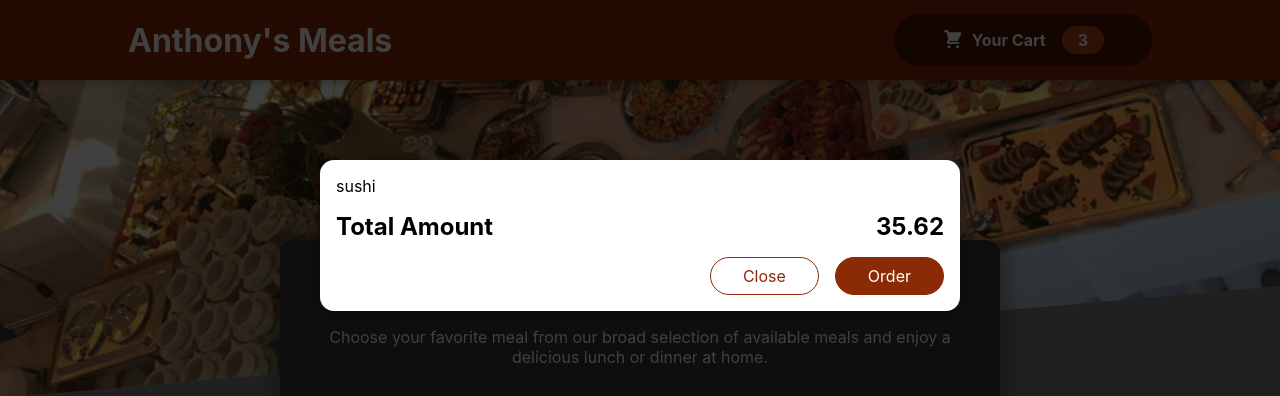
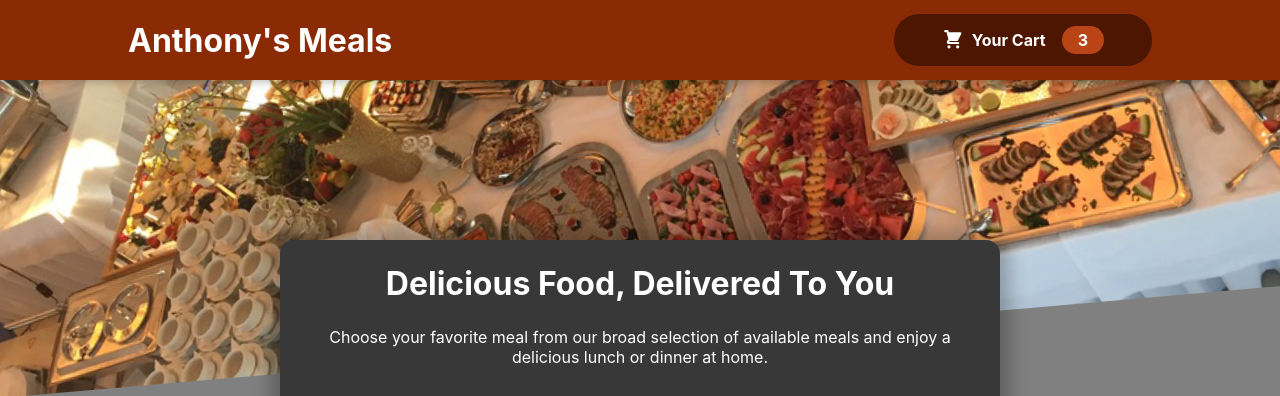
Before and after one commit to AntReyn12/food-order-app, a React (Create React App) app: page / in a window 1280 px wide. Shown: the top 396 px of the page. Built offline with nearby package versions, Linux system fonts and the light colour scheme.

Commit message:
added a cart and modal state for showing and hiding the modal

```diff
--- a/src/App.js
+++ b/src/App.js
@@ -1,14 +1,25 @@
-import React from "react";
+import React, {useState} from "react";
 import "./App.css";
 import Header from "./components/Layout/Header";
 import Meals from "./components/Meals/Meals";
 import Cart from "./components/Cart/Cart";
 
 const App = () => {
+  const [cartIsShown, setCartIsShown] = useState(false);
+
+  const showCartHandler = () => {
+    setCartIsShown(true);
+    console.log("true");
+  };
+
+  const hideCartHandler = () => {
+    setCartIsShown(false);
+  };
+
   return (
     <React.Fragment>
-      <Cart />
-      <Header />
+      {cartIsShown && <Cart onHideCart={hideCartHandler} />}
+      <Header onShowCart={showCartHandler} />
       <main>
         <Meals />
       </main>
--- a/src/components/Cart/Cart.js
+++ b/src/components/Cart/Cart.jsx
@@ -12,14 +12,16 @@
   );
 
   return (
-    <Modal>
+    <Modal onClose={props.onHideCart}>
       {cartItems}
       <div className="total">
         <span>Total Amount</span>
         <span>35.62</span>
       </div>
       <div className="actions">
-        <button className="button--alt">Close</button>
+        <button className="button--alt" onClick={props.onHideCart}>
+          Close
+        </button>
         <button className="order-button">Order</button>
       </div>
     </Modal>
--- a/src/components/Layout/Header.jsx
+++ b/src/components/Layout/Header.jsx
@@ -8,7 +8,7 @@
     <React.Fragment>
       <header className="header">
         <h1>Anthony's Meals</h1>
-        <HeaderCartButton />
+        <HeaderCartButton onClick={props.onShowCart} />
       </header>
       <div className="main-image">
         <img src={headerPic} alt="Table full of food!" />
--- a/src/components/Layout/HeaderCartButton.jsx
+++ b/src/components/Layout/HeaderCartButton.jsx
@@ -4,7 +4,7 @@
 
 const HeaderCartButton = (props) => {
   return (
-    <button className="button">
+    <button className="button" onClick={props.onClick}>
       <span className="icon">
         <CartIcon />
       </span>
--- a/src/components/UI/Modal.jsx
+++ b/src/components/UI/Modal.jsx
@@ -3,7 +3,7 @@
 import "./Modal.css";
 
 const Backdrop = (props) => {
-  return <div className="backdrop"></div>;
+  return <div className="backdrop" onClick={props.onClose}></div>;
 };
 
 const ModalOverlay = (props) => {
@@ -19,7 +19,7 @@
 const Modal = (props) => {
   return (
     <React.Fragment>
-      {ReactDOM.createPortal(<Backdrop />, portalElement)}
+      {ReactDOM.createPortal(<Backdrop onClose={props.onClose} />, portalElement)}
       {ReactDOM.createPortal(<ModalOverlay>{props.children}</ModalOverlay>, portalElement)}
     </React.Fragment>
   );
```
